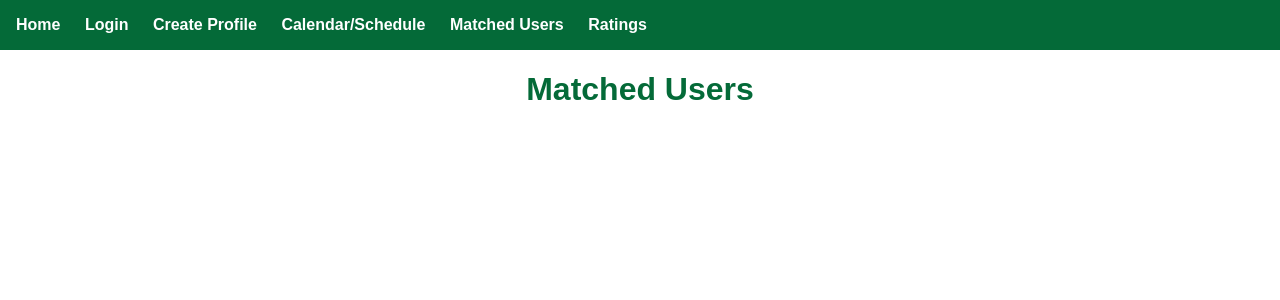
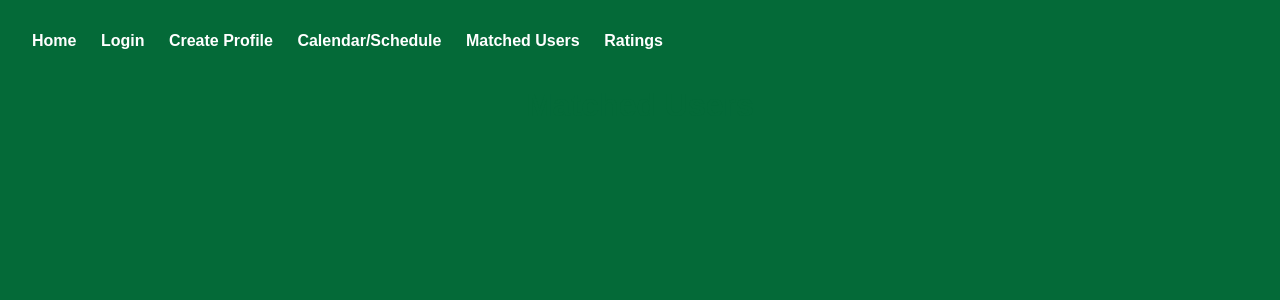
Before and after one commit to jasminebiggs/4155-Capstone, a FastAPI app: page /matched-users in a window 1280 px wide. Shown: the top 300 px of the page. Run offline with FastAPI, Linux system fonts and the light colour scheme; some libraries are stand-ins or nearby versions.

Commit message:
Update smart_buddy/templates/matched_users.html
Co-authored-by: Copilot <175728472+Copilot@users.noreply.github.com>

```diff
--- a/smart_buddy/templates/matched_users.html
+++ b/smart_buddy/templates/matched_users.html
@@ -19,8 +19,7 @@
     </nav>
 </header>
 <style>
-    body
-    header {
+    body, header {
         background-color: #046A38;
         padding: 1rem;
     }
```
